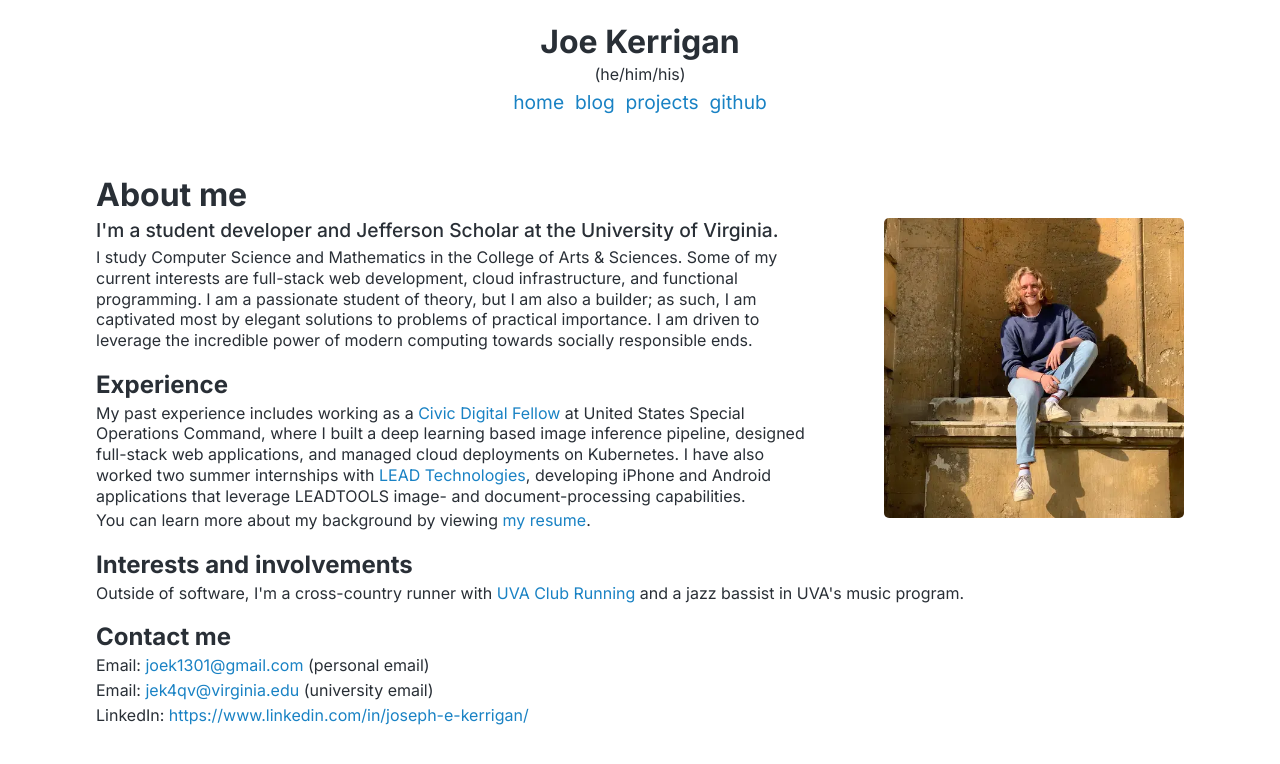
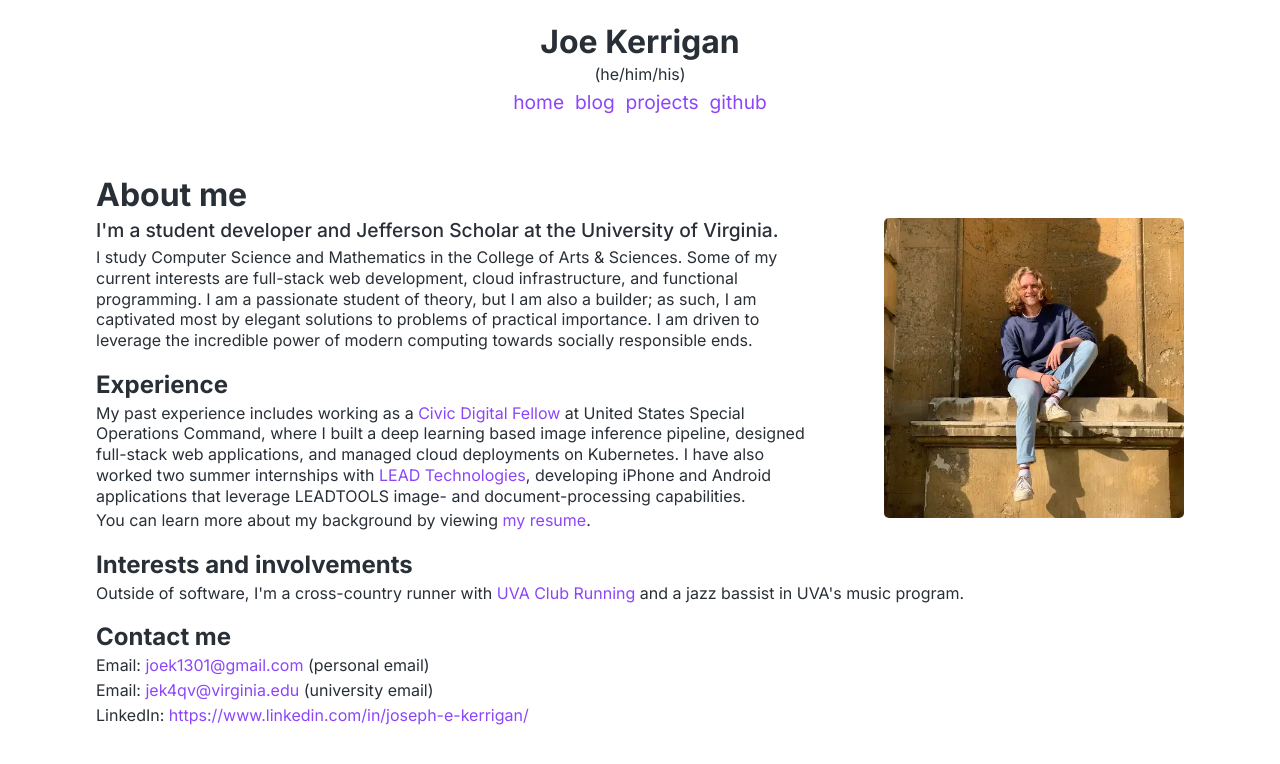
Before and after one commit to joek13/joek13.github.io, a Jekyll site: the page built from index.html, in a window 1280 px wide. Shown: the top 764 px of the page. Built offline with Jekyll 4.4.1, drawn with Linux system fonts in a browser that asks for light colours.

Commit message:
Use purple link color

```diff
--- a/_sass/base.scss
+++ b/_sass/base.scss
@@ -13,13 +13,13 @@ $theme-black: rgb(21, 24, 27);
 $theme-darkgray: rgb(41, 47, 54);
 $theme-white: #ffffff;
 $theme-gray: #efefef;
-$theme-blue: #1982C4;
+$theme-purple: #8c46fa;
 
 $theme-bg-light: $theme-white;
 $theme-fg-light: $theme-darkgray;
 $theme-bg-dark: $theme-black;
 $theme-fg-dark: $theme-white;
-$theme-accent: $theme-blue;
+$theme-accent: $theme-purple;
 
 
 body {
```
